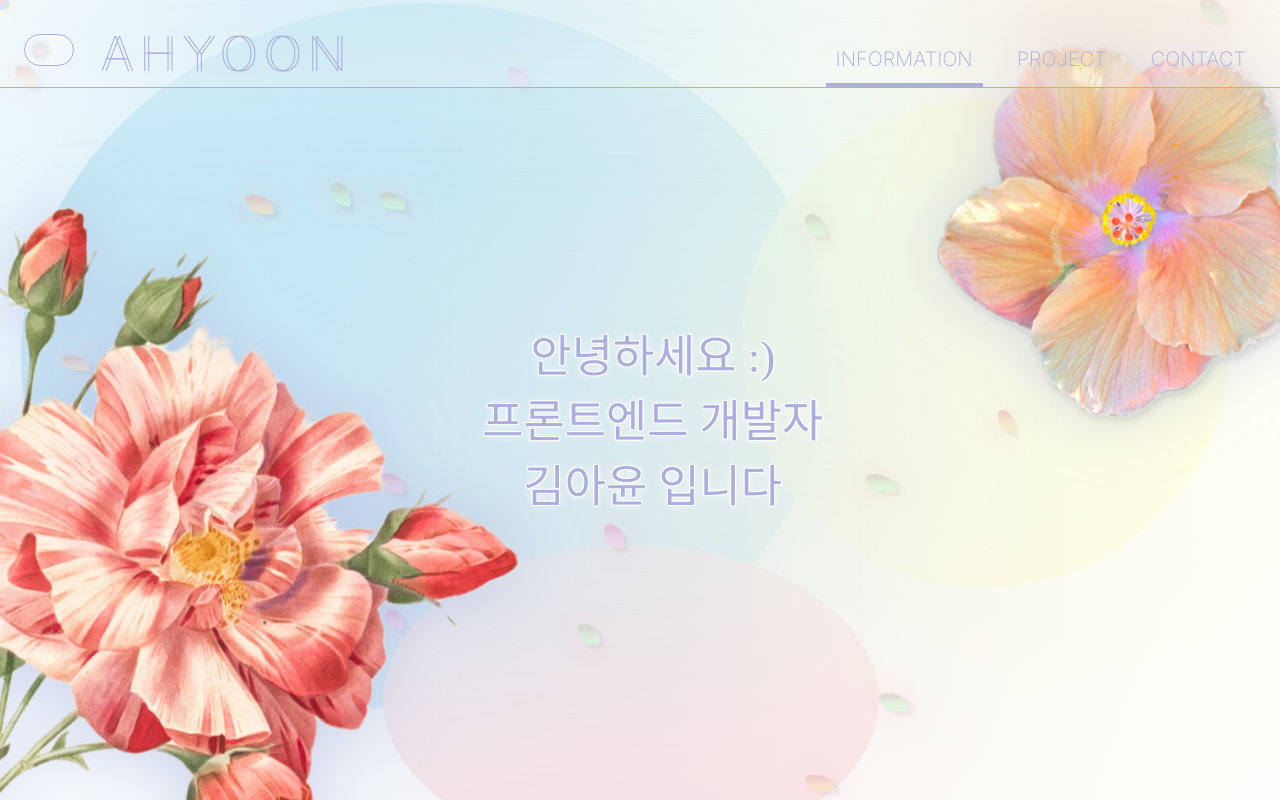
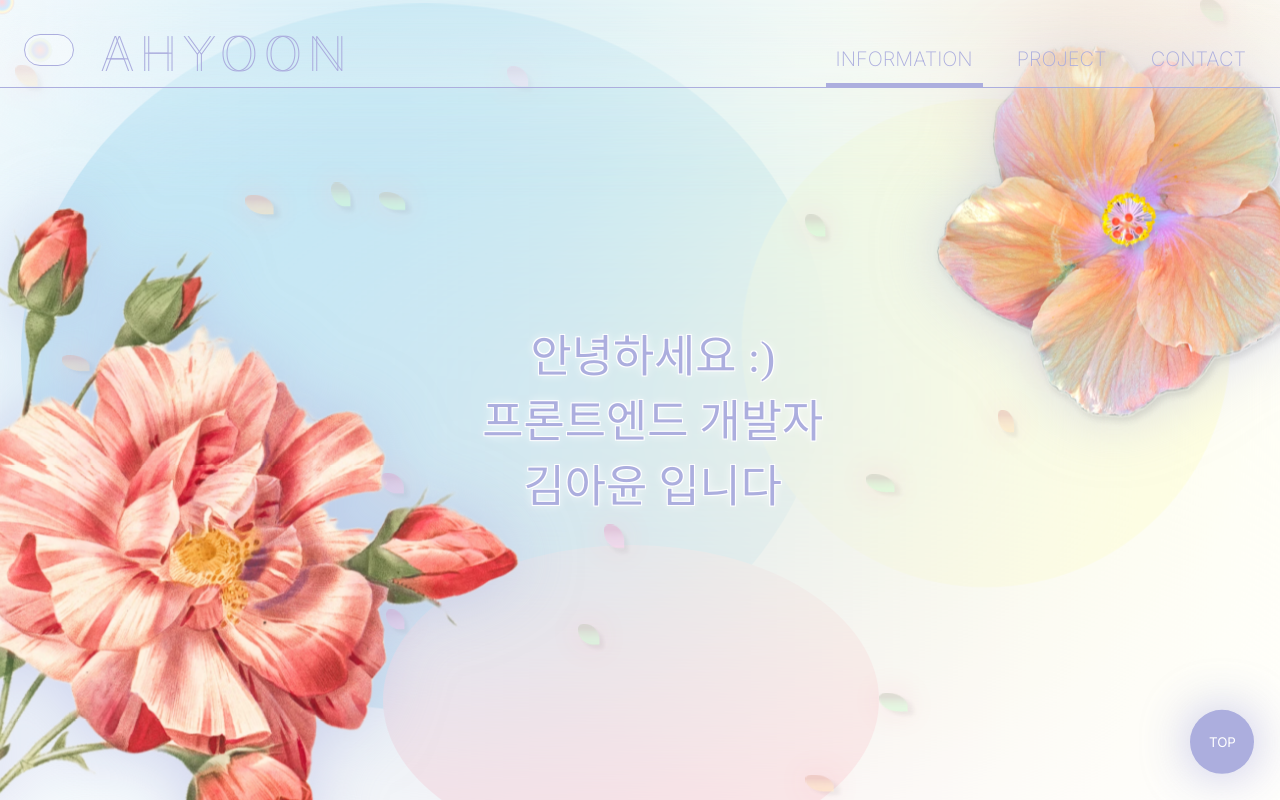
Before and after one commit to code-kay/portfolio, a React (Vite) app: page / in a window 1280 px wide. Built offline with nearby package versions, Linux system fonts and the light colour scheme; a web font is replaced by a local one.

Commit message:
feat: add scroll to top button

```diff
--- a/src/App.jsx
+++ b/src/App.jsx
@@ -100,7 +100,7 @@ function App() {
           </PartContainer>
           <PartContainer ref={ContactRef} >
             <Title titleType='h2' content='CONTACT' />
-            <ContactCard />
+            <ContactCard ViewRef={ViewRef}/>
           </PartContainer>
         </MainContainer>
         <Footer />
--- a/src/components/ContactCard.jsx
+++ b/src/components/ContactCard.jsx
@@ -25,11 +25,11 @@ const Card = styled.section.attrs(props => (
         }
     } : {
         style: {
-            transform: `rotateX(${(props.$mousePosition.y - props.$center.y) / 20}deg) rotateY(${(props.$mousePosition.x - props.$center.x) / 20}deg)`,
+            transform: `rotateX(${(props.$mousePosition.y + props.$viewScrollTop - props.$center.y) / 20}deg) rotateY(${(props.$mousePosition.x - props.$center.x) / 20}deg)`,
             borderRight: `${(props.$mousePosition.x - props.$center.x) / 1200}vw solid rgba(100,100,100,0.5)`,
             borderLeft: `${(props.$center.x - props.$mousePosition.x) / 1200}vw solid rgba(100,100,100,0.5)`,
-            borderTop: `${(props.$mousePosition.y - props.$center.y) / 1000}vw solid white`,
-            borderBottom: `${(props.$center.y - props.$mousePosition.y) / 1000}vw solid rgba(100,100,100,0.7)`
+            borderTop: `${(props.$mousePosition.y + props.$viewScrollTop - props.$center.y) / 1000}vw solid white`,
+            borderBottom: `${(props.$center.y - props.$viewScrollTop - props.$mousePosition.y) / 1000}vw solid rgba(100,100,100,0.7)`
         }
     }
 ))`
@@ -165,10 +165,10 @@ mix-blend-mode: multiply;
 filter: opacity(0.8) brightness(1.1);
 `
 
-function ContactCard () {
-    const [center, setCenter] = useState({ x: 0, y: 0 })
-    const [isHovering, setIsHovering] = useState(false)
+function ContactCard ({ViewRef}) {
     const mousePosition = useMousePosition()
+    const [center, setCenter] = useState({ x: 0, y: 0 });
+    const [isHovering, setIsHovering] = useState(false);
     const CardRef = useRef(null)
 
     useEffect(() => {
@@ -184,6 +184,7 @@ function ContactCard () {
     return(
         <Card ref={CardRef}
             $mousePosition={mousePosition}
+            $viewScrollTop={ViewRef.current ? ViewRef.current.scrollTop : 0}
             $center={center}
             $isHovering={isHovering}
             onMouseEnter={()=> setIsHovering(true)}
--- a/src/components/Nav.jsx
+++ b/src/components/Nav.jsx
@@ -1,5 +1,5 @@
 import { useEffect, useState } from "react";
-import styled from "styled-components";
+import styled, { keyframes } from "styled-components";
 
 const NavContainer = styled.nav`
     display: flex;
@@ -22,7 +22,7 @@ const NavButton = styled.button`
     font-weight: 200;
     padding: 12px 10px;
     border-bottom: 4px solid transparent;
-    ${props => props.$isSelected ? 'border-bottom: 4px solid rgba(172, 174, 222, 1);' : ''}
+    ${props => props.$isSelected ? 'border-bottom: 4px solid rgb(172, 174, 222);' : ''}
     transition: color 0.3s, border-bottom-color 0.3s, border-bottom-width 0.3s;
     user-select: none;
 
@@ -35,6 +35,75 @@ const NavButton = styled.button`
         font-size: 14px;
         padding: 4px 10px;
         cursor: pointer;
+    }
+`
+
+const TopButtonAnimation = keyframes`
+    20% {
+        transform: translateY(min(-8px, -1vw));
+    }
+
+    40% {
+        transform: translateY(0);
+    }
+`
+
+const TopButton = styled.button `
+    position: fixed;
+    display: flex;
+    flex-direction: column;
+    justify-content: center;
+    align-items: center;
+    width: max(48px, 5vw);
+    height: max(48px, 5vw);
+    right: 2vw;
+    bottom: 2vw;
+    animation: ${TopButtonAnimation} 4s infinite;
+    filter: drop-shadow(0 0 2vw rgba(172, 174, 222, 0.8));
+
+    & div {
+        color: white;
+        position: absolute;
+        transition: transform .5s;
+    }
+
+    & div:nth-child(1) {
+        width: 100%;
+        height: 100%;
+        border-radius: 100%;
+        background-color: rgb(172, 174, 222);
+    }
+
+    & div:nth-child(2) {
+        top: 0;
+        border-left: max(24px, 2.5vw) solid transparent;
+        border-right: max(24px, 2.5vw) solid transparent;
+        border-bottom: max(24px, 2.5vw) solid rgb(172, 174, 222);
+        &::after {
+            content:'';
+            position: absolute;
+            transform: translateX(min(-14px, -1.5vw));
+            top: max(22px, 2.4vw);
+            background-color: rgb(172, 174, 222);
+            width: max(28px, 3vw);
+            height: max(24px, 2.5vw);
+        }
+        transform: scale(0);
+    }
+
+    & div:last-child {
+        position: absolute;
+        text-align: center;
+    }
+
+    &:hover {
+        & div:nth-child(1) {
+            transform: scale(0);
+        }
+        & div:nth-child(2) {
+            transform: scale(1);
+        }
+
     }
 `
 
@@ -52,6 +121,11 @@ function Nav ({currentPart, scrollPoints, ViewRef, refs}) {
                 setSelected(idx)
                 ViewRef.current.scrollBy({top: scrollPoints[`ref${idx}Top`] - 120 })
             }}>{el.toUpperCase()}</NavButton>)}
+            <TopButton onClick={() => ViewRef.current.scrollTo({top:0})}>
+                <div></div>
+                <div></div>
+                <div>TOP</div>
+            </TopButton>
         </NavContainer>
     )
 }
--- a/src/components/ProjectModal.jsx
+++ b/src/components/ProjectModal.jsx
@@ -33,7 +33,8 @@ const ModalContainer = styled.div`
     display:flex;
     justify-content:center;
     align-items: start;
-    overflow: auto;
+    overflow-X: hidden;
+    overflow-Y: auto;
     scrollbar-width: none;
     filter: drop-shadow(30px 30px 100px rgba(0,0,0,0.9));
     animation: ${props => props.$isClosing ? modalClose : modalOpen} 1s 1 forwards;
```
